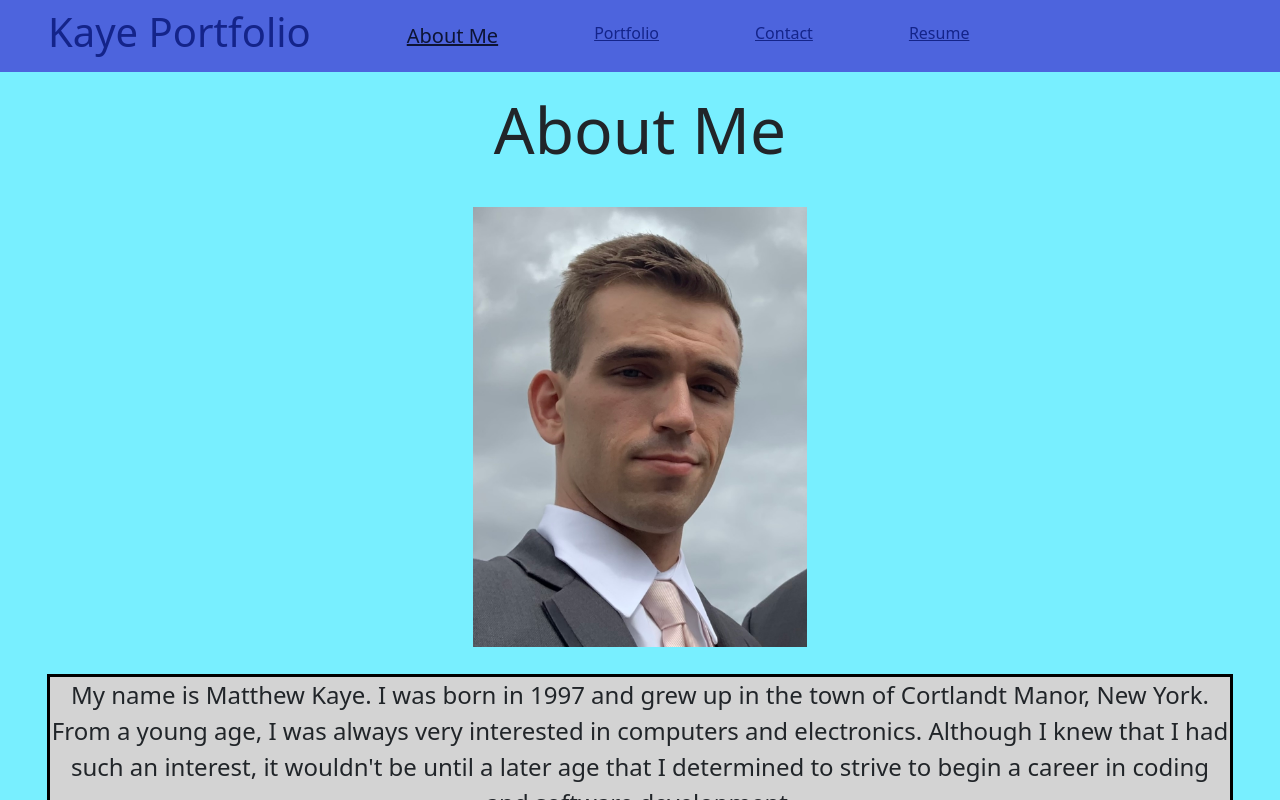
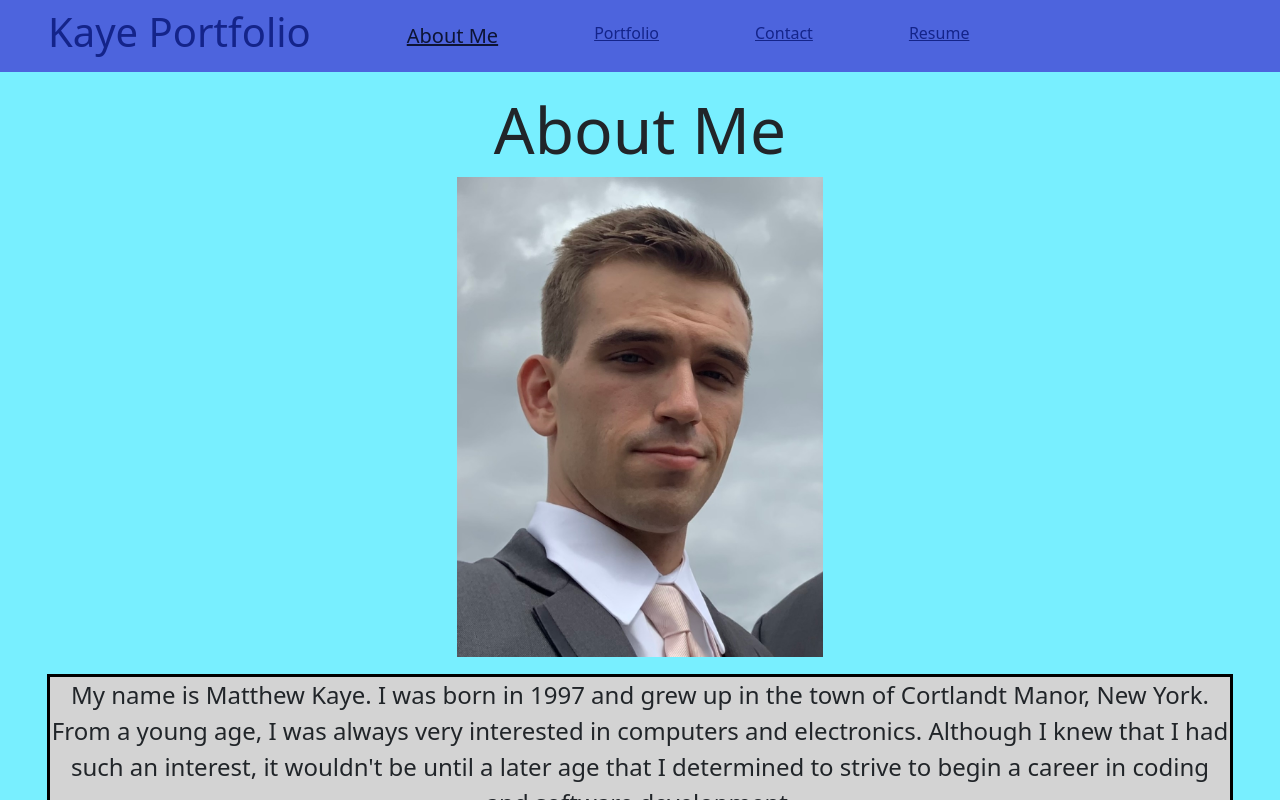
Before and after one commit to mkaye97/employers-react-to-me, a React (Create React App) app: page / in a window 1280 px wide. Shown: the top 800 px of the page. Built offline with nearby package versions, Linux system fonts and the light colour scheme.

Commit message:
Minor About image adjustment.

```diff
--- a/src/styles/About.css
+++ b/src/styles/About.css
@@ -15,7 +15,7 @@ div p {
 
 .image-format {
     height: 500px;
-    padding: 30px;
+    padding-bottom: 20px;
 }
 
 .section-name-format {
```
